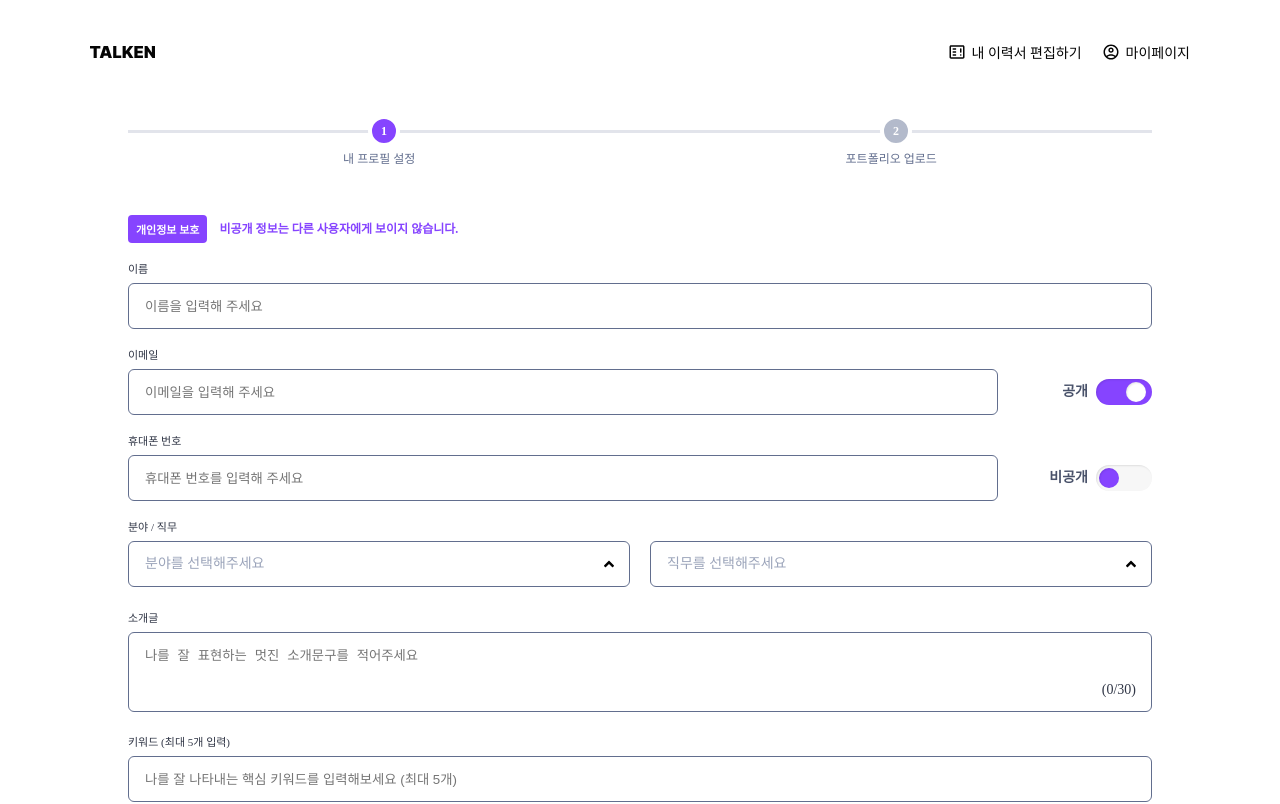
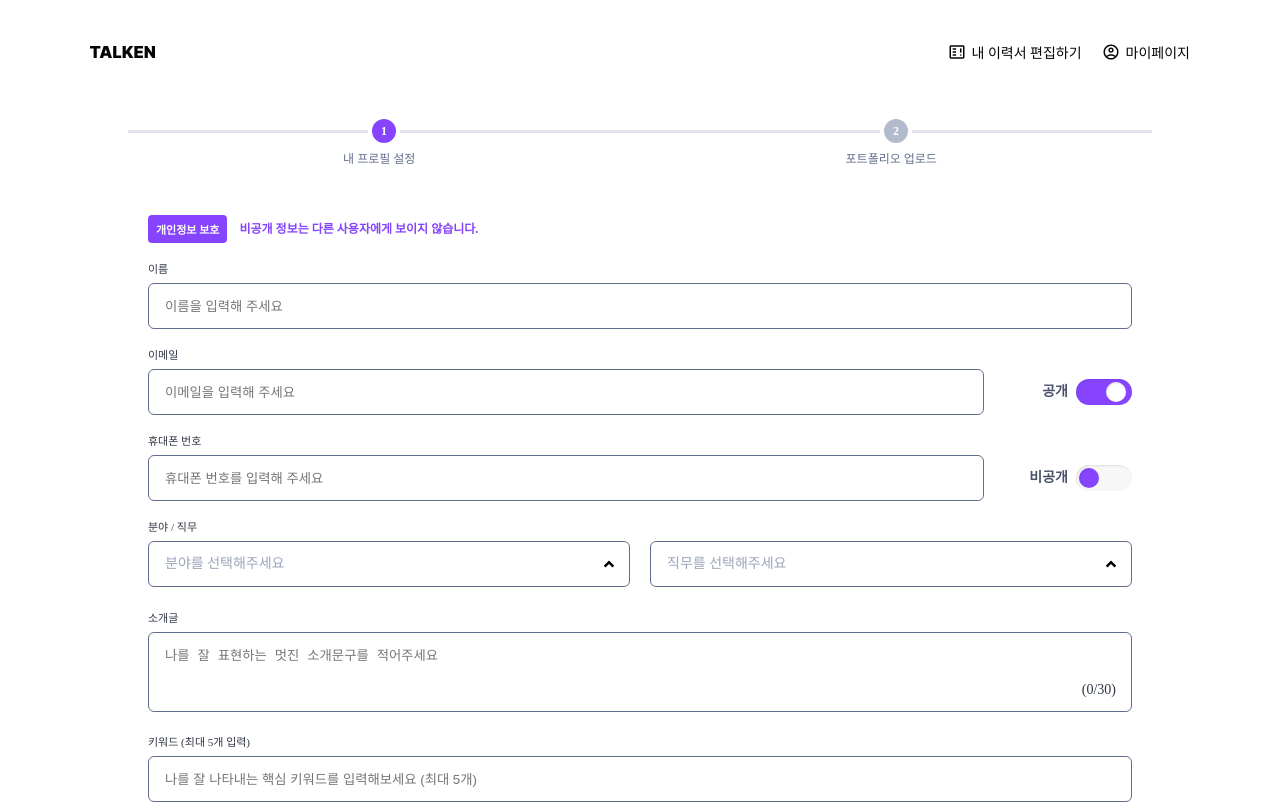
Before and after one commit to starting-front/gunyongbok, a React (Vite) app: page /profile/edit in a window 1280 px wide. Shown: the top 804 px of the page. Built offline with nearby package versions, Linux system fonts and the light colour scheme.

Commit message:
프로필 설정, 포트폴리오 업로드 페이지 padding 디자인 추가

```diff
--- a/src/components/Resume/Portfolio/UploadPortfolioForm.tsx
+++ b/src/components/Resume/Portfolio/UploadPortfolioForm.tsx
@@ -33,6 +33,11 @@ const ProfolioContainer = styled.div`
 
   @media screen and (max-width: 599px) {
     padding: 0 20px;
+  }
+
+  @media screen and (min-width: 600px) {
+    padding: 0 20px;
+    box-sizing: border-box;
   }
 `;
 
--- a/src/components/Resume/Profile/ResumeSetProfileForm.tsx
+++ b/src/components/Resume/Profile/ResumeSetProfileForm.tsx
@@ -29,6 +29,11 @@ const ResumeForm = styled.form`
 
   @media screen and (max-width: 599px) {
     padding: 80px 20px 100px 20px;
+    box-sizing: border-box;
+  }
+
+  @media screen and (min-width: 600px) {
+    padding: 0 20px;
     box-sizing: border-box;
   }
 `;
--- a/src/pages/Profile/PortfolioUpload.tsx
+++ b/src/pages/Profile/PortfolioUpload.tsx
@@ -17,12 +17,14 @@ const PortfolioUpload = () => {
 
   return (
     <PortfolioUploadMain>
+      <div style={{ padding: "0 20px", boxShadow: "border-box" }}>
         <ResumStatusBar
           background="2"
           MobileLineWidth="100%"
           profileTitle="포트폴리오 업로드"
           activityBtn={activityBtn}
         />
+      </div>
       <UploadPortfolioForm />
     </PortfolioUploadMain>
   );
--- a/src/pages/Profile/ProfileEdit.tsx
+++ b/src/pages/Profile/ProfileEdit.tsx
@@ -24,12 +24,14 @@ const ProfileEdit = () => {
 
   return (
     <Profile>
+      <div style={{ padding: "0 20px", boxSizing: "border-box" }}>
         <ResumStatusBar
           background="1"
           MobileLineWidth="50%"
           activityBtn={activityBtn}
           profileTitle="내 프로필 설정"
         />
+      </div>
       <ResumeSetProfileForm updateStatusBtn={updateStatusBtn} />
     </Profile>
   );
```
Lines whose indentation alone changed are shown as unchanged.
